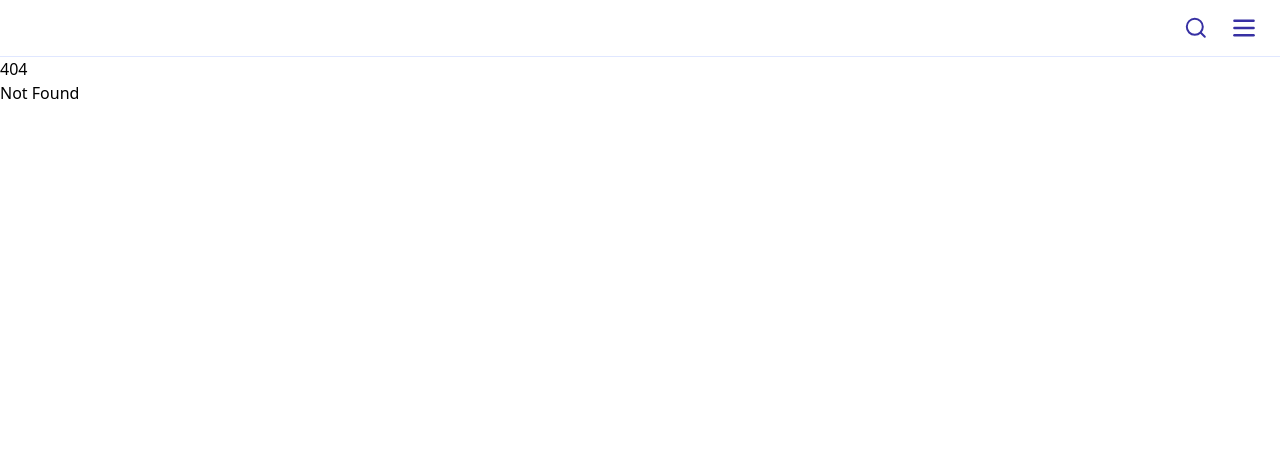
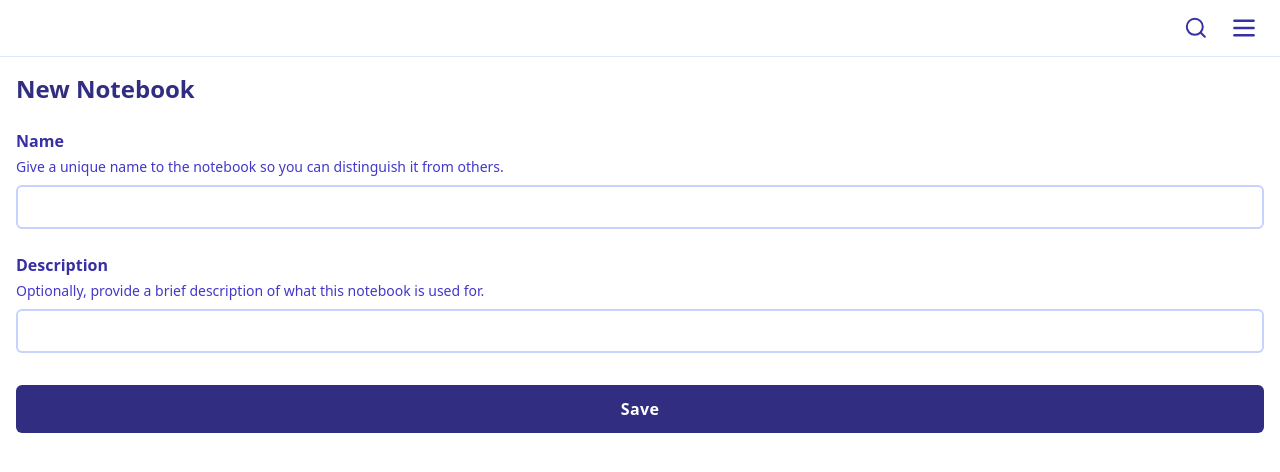
Before and after one commit to craigfay/volcano, a SvelteKit app: page /create-new in a window 1280 px wide. Before the commit this address had no page. Shown: the top 472 px of the page. Built offline with nearby package versions, Linux system fonts and the light colour scheme.

Commit message:
Create new notebook page

```diff
--- /dev/null
+++ b/src/lib/TextField.svelte
@@ -0,0 +1,21 @@
+<script>
+  export let name = '[Form Name]'
+  export let value = '';
+  export let isPassword = false;
+</script>
+
+<label for="githubPAT" class="flex font-bold text-indigo-800 mb-2">Personal Access Token</label>
+
+<p class="text-sm text-indigo-700 mb-2">
+	For more information about Github personal access tokens (PAT), refer to the<a
+		href="https://docs.github.com/en/authentication/keeping-your-account-and-data-secure/creating-a-personal-access-token"
+		>official documentation</a
+	>.
+</p>
+
+<input
+	{name}
+	bind:value={value}
+  type='text'
+	class="p-2 border-2 border-indigo-200 rounded-md mb-6 w-full"
+/>
--- a/src/routes/+page.svelte
+++ b/src/routes/+page.svelte
@@ -30,7 +30,7 @@
 {#if isLoaded && !notebooks.length}
   <p class="text-lg text-indigo-800 m-6 p-4 text-center bg-indigo-50 rounded-md">
     You don't have any notebooks yet...<br />
-    <button class="underline">Create a new one!</button> ✏
+    <a href="/create-new" class="underline">Create a new one!</a> ✏
   </p>
 {/if}
 
--- /dev/null
+++ b/src/routes/create-new/+page.svelte
@@ -0,0 +1,53 @@
+
+<script>
+  import Button from "$lib/Button.svelte";
+  import ChevronIcon from '$lib/ChevronIcon.svelte';
+  import { afterNavigate } from '$app/navigation'
+  import { onMount } from 'svelte';
+  import { color } from '$lib/style';
+
+  export let lastPageURL = null;
+
+  // Getting a URL to navigate back to the last page, if possible
+  afterNavigate((navigaton) => {
+    lastPageURL = navigaton?.from?.url?.pathname;
+  });
+
+  let name = ''
+  let description = ''
+
+  function save() {
+
+  }
+
+</script>
+
+
+<form class="p-4">
+
+  {#if lastPageURL}
+    <div class="flex mb-4 items-center">
+      <ChevronIcon color={color[700]} class="w-3 h-3 rotate-180 mr-1" />
+      <a href={lastPageURL} class="text-indigo-700 font-bold">Back</a>
+    </div>
+  {/if}
+
+  <h1 class="text-2xl font-bold text-indigo-900 mb-6">New Notebook</h1>
+
+
+  <label for="name" class="flex font-bold text-indigo-800 mb-1">Name</label>
+  <p class="text-sm text-indigo-700 mb-2">
+    Give a unique name to the notebook so you can distinguish it from others.
+  </p>
+  <input name="name" bind:value={name} type="text" autocomplete="off" class="p-2 border-2 border-indigo-200 rounded-md mb-6 w-full"/>
+
+
+  <label for="description" class="flex font-bold text-indigo-800 mb-1">Description</label>
+  <p class="text-sm text-indigo-700 mb-2">
+    Optionally, provide a brief description of what this notebook is used for.
+  </p>
+  <input name="description" bind:value={description} autocomplete="off" type="text" class="p-2 border-2 border-indigo-200 rounded-md mb-6 w-full"/>
+
+
+  <Button class="w-full my-2 py-3" onClick={save}>Save</Button>
+</form>
--- a/src/routes/settings/+page.svelte
+++ b/src/routes/settings/+page.svelte
@@ -41,7 +41,7 @@
 
   <label for="githubPAT" class="flex font-bold text-indigo-800 mb-2">Personal Access Token</label>
 
-  <p class="text-sm text-indigo-700 mb-2">
+  <p class="text-sm text-indigo-700 mb-1">
     For more information about Github personal access tokens (PAT),
     refer to the<a href="https://docs.github.com/en/authentication/keeping-your-account-and-data-secure/creating-a-personal-access-token">official documentation</a>.
   </p>
```
